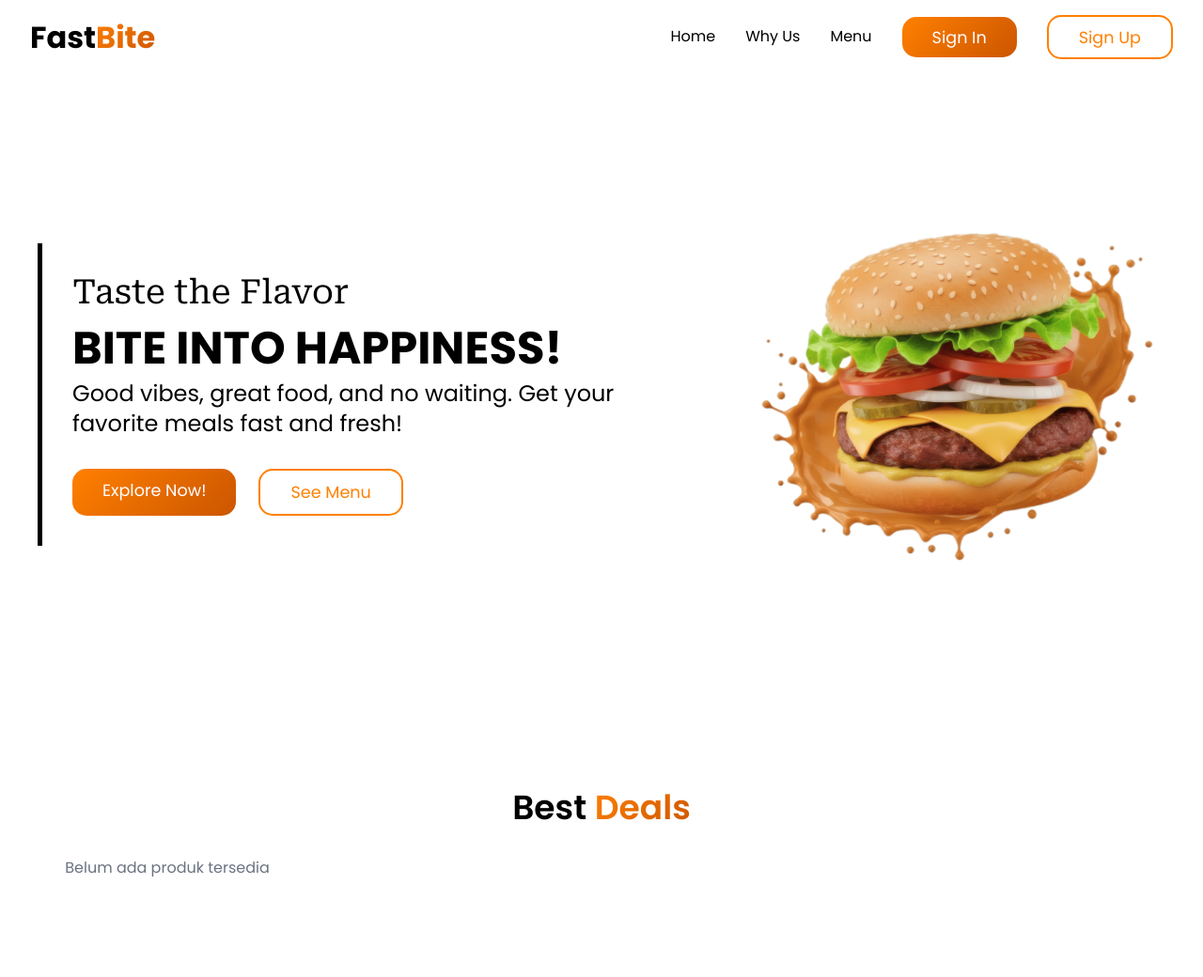
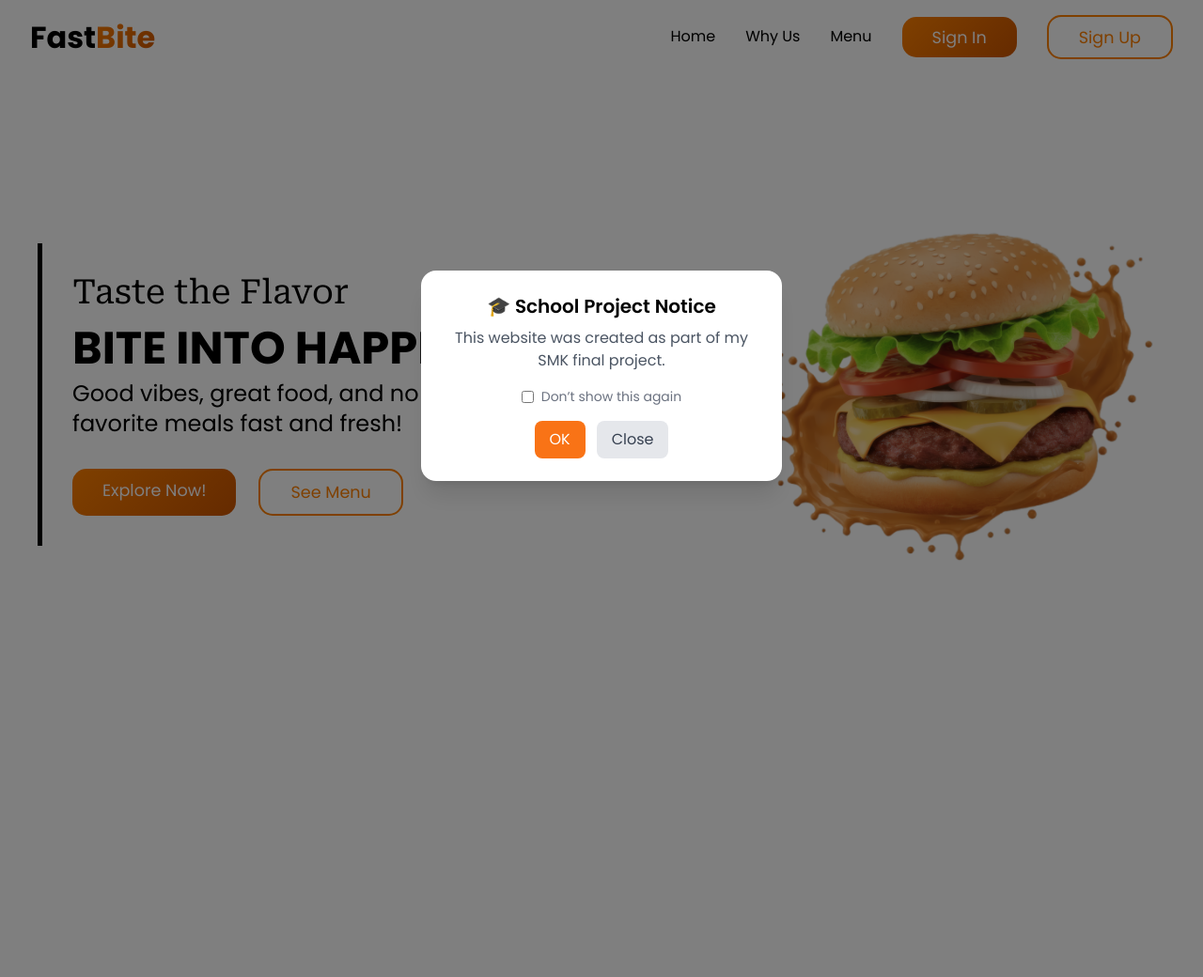
Before and after one commit to Hanung-Satya/Fast-Bite, a PHP site: page / in a window 1280 px wide. Shown: the top 1040 px of the page at 94% size. After the commit the page ends 597 px from the top, so only its background shows below. Run offline with PHP 8.4, Linux system fonts and the light colour scheme; data that the repository does not hold is empty; some libraries are stand-ins or nearby versions.

Commit message:
Add Fake Website Alert & Edit Admin Login System

```diff
--- a/admin/dashboard.php
+++ b/admin/dashboard.php
@@ -1,5 +1,7 @@
 <?php
-session_start();
+if (session_status() == PHP_SESSION_NONE) {
+    session_start();
+}
 include '../config/db.php';
 
 if (!isset($_SESSION['user_id']) || $_SESSION['role'] !== 'admin') {
--- a/admin/manage-product.php
+++ b/admin/manage-product.php
@@ -1,5 +1,7 @@
     <?php
-    session_start();
+    if (session_status() == PHP_SESSION_NONE) {
+        session_start();
+    }
     include '../config/db.php';
 
     if (!isset($_SESSION['user_id']) || $_SESSION['role'] !== 'admin') {
--- a/assets/js/script.js
+++ b/assets/js/script.js
@@ -1,3 +1,56 @@
+// Fake Website Popup Alert
+// TA popup — show once unless user checks "Don't show this again"
+(function () {
+  const key = 'fastbite_ta_notice_v1';
+  // don't show if already dismissed
+  if (localStorage.getItem(key) === 'hidden') return;
+
+  // ensure DOM ready
+  document.addEventListener('DOMContentLoaded', () => {
+    const popup = document.getElementById('ta-popup');
+    const backdrop = document.getElementById('ta-backdrop');
+    const card = document.getElementById('ta-card');
+    const closeBtn = document.getElementById('ta-close');
+    const okBtn = document.getElementById('ta-ok');
+    const dont = document.getElementById('ta-dont');
+
+    if (!popup || !backdrop || !card) return;
+
+    // show with animation
+    popup.classList.remove('hidden');
+    // small timeout to allow transition
+    requestAnimationFrame(() => {
+      backdrop.classList.add('opacity-100');
+      card.classList.remove('opacity-0', 'scale-95');
+    });
+
+    function hide(andRemember = false) {
+      // animate out
+      backdrop.classList.remove('opacity-100');
+      card.classList.add('opacity-0', 'scale-95');
+      // after animation remove element
+      setTimeout(() => {
+        popup.classList.add('hidden');
+      }, 300);
+
+      if (andRemember && dont && dont.checked) {
+        try { localStorage.setItem(key, 'hidden'); } catch(e) { /* ignore */ }
+      }
+    }
+
+    closeBtn?.addEventListener('click', () => hide(true));
+    okBtn?.addEventListener('click', () => hide(dont.checked));
+    backdrop?.addEventListener('click', () => hide(dont.checked));
+
+    // allow Esc to close
+    document.addEventListener('keydown', (e) => {
+      if (e.key === 'Escape') hide(dont.checked);
+    });
+  });
+})();
+
+
+
 // User Icon after login & onclick toggle menu
 document.addEventListener('DOMContentLoaded', () => {
   const userIcon = document.getElementById('user-icon');
@@ -82,5 +135,3 @@
     });
   }
 });
-
-// Auto Update Cart Quantity
--- a/cart.php
+++ b/cart.php
@@ -63,7 +63,7 @@
 if (isset($_POST['update_cart'])) {
     foreach ($_POST['qty'] as $id => $qty) {
         $id = intval($id);
-        $qty = intval($qty);
+        $qty = max(1, intval($qty));
 
         if (isset($_SESSION['cart'][$id])) {
             if ($qty <= 0) {
--- a/partials/footer.php
+++ b/partials/footer.php
@@ -3,8 +3,27 @@
     session_start();
 }
 ?>
-    <footer>
-        <div class="footer-container">
-            <p>&copy; 2025 FastBite. All rights reserved.</p>
+<footer>
+    <div class="footer-container">
+        <p>&copy; 2025 FastBite. All rights reserved.</p>
+    </div>
+
+    <div id="ta-popup" class="fixed inset-0 flex items-center justify-center hidden">
+        <div id="ta-backdrop" class="absolute inset-0 bg-black/50 opacity-0 transition-opacity duration-300"></div>
+        <div id="ta-card" class="relative bg-white rounded-2xl shadow-xl p-6 max-w-sm w-full transform opacity-0 scale-95 transition-all duration-300 z-10 text-center">
+            <h2 class="text-xl font-semibold mb-2">🎓 School Project Notice</h2>
+            <p class="text-gray-600 mb-4">
+                This website was created as part of my SMK final project.
+            </p>
+            <label class="flex items-center justify-center gap-2 text-sm mb-4 text-gray-500">
+                <input type="checkbox" id="ta-dont" class="accent-orange-500">
+                Don’t show this again
+            </label>
+            <div class="flex justify-center gap-3">
+                <button id="ta-ok" class="px-4 py-2 bg-orange-500 text-white rounded-lg hover:bg-orange-600 transition">OK</button>
+                <button id="ta-close" class="px-4 py-2 bg-gray-200 text-gray-700 rounded-lg hover:bg-gray-300 transition">Close</button>
+            </div>
         </div>
-    </footer>
+    </div>
+    <script src="/FastBite/assets/js/script.js"></script>
+</footer>
--- a/partials/header.php
+++ b/partials/header.php
@@ -18,7 +18,7 @@
                         <ul class="dropdown-menu absolute right-0 top-8 bg-white border border-gray-200 rounded-lg shadow-lg z-50" hidden>
                             <li>
                                 <a href="/FastBite/auth/logout.php" class="outline-btn rounded-lg flex items-center justify-center gap-2 text-sm py-1 px-3">
-                                    <i class="fa-solid fa-right-from-bracketp8"></i>Logout
+                                    <i class="fa-solid fa-right-from-bracket "></i>Logout
                                 </a>
                             </li>
                         </ul>
```
Also changed, not shown: auth/login.php (+14 -11 lines).
